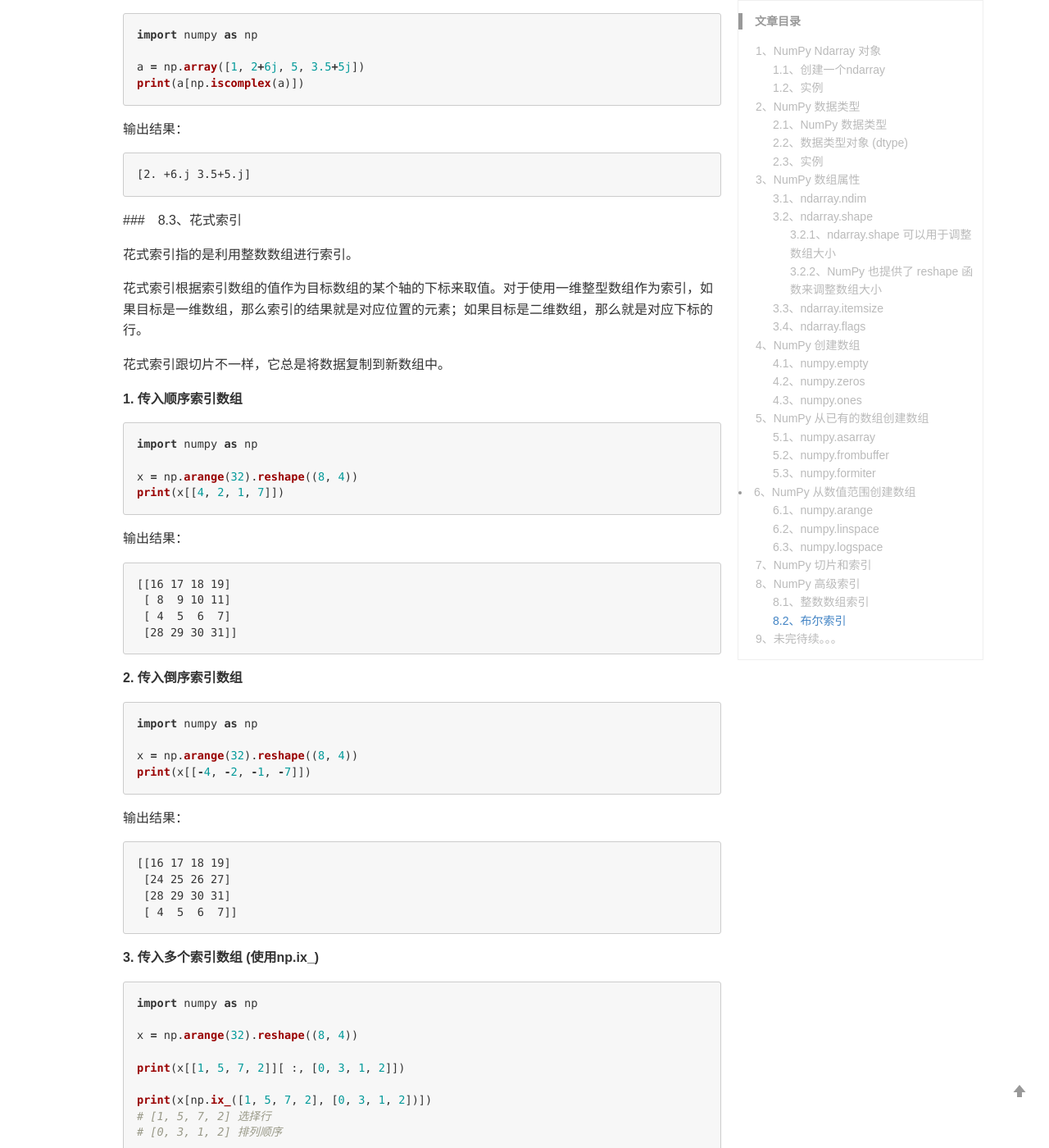
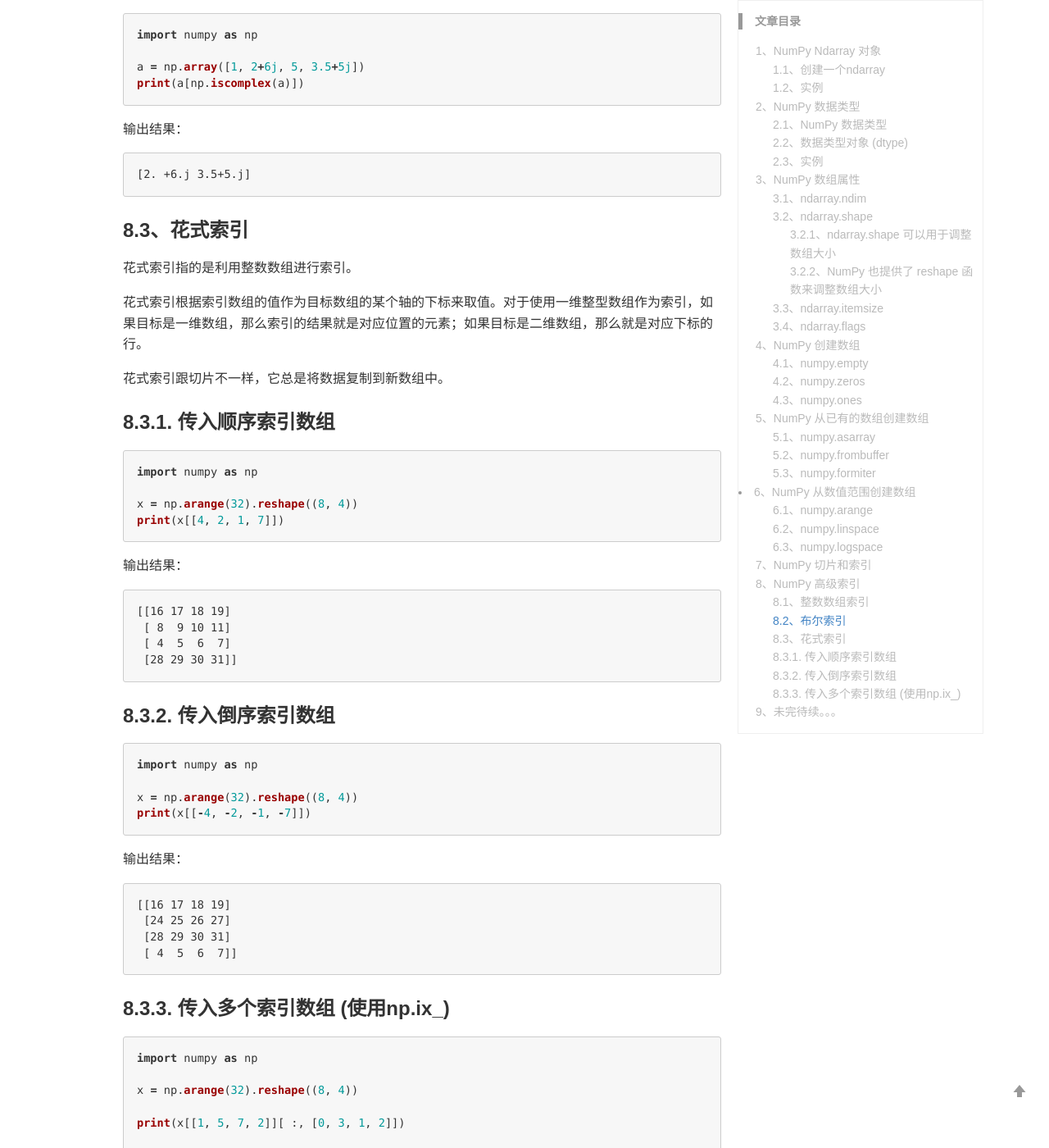
Before and after one commit to lazwan/lazywa.github.io, a Jekyll site: the page built from _posts/2020-01-30-numpy.md, in a window 1280 px wide and 1400 px high, scrolled down 24043 px. Shown: the whole window at 82% size. Built offline with Jekyll 4.4.1, drawn with Linux system fonts in a browser that asks for light colours; comment, search, counter and statistics services are not loaded.

Commit message:
update numpy.md

````diff
--- a/_posts/2020-01-30-numpy.md
+++ b/_posts/2020-01-30-numpy.md
@@ -1050,7 +1050,7 @@ print(a[np.iscomplex(a)])
 [2. +6.j 3.5+5.j]
 ```
 
-###　8.3、花式索引
+### 8.3、花式索引
 
 花式索引指的是利用整数数组进行索引。
 
@@ -1058,7 +1058,7 @@ print(a[np.iscomplex(a)])
 
 花式索引跟切片不一样，它总是将数据复制到新数组中。
 
-**1. 传入顺序索引数组**
+### 8.3.1. 传入顺序索引数组
 
 ```python
 import numpy as np
@@ -1074,7 +1074,7 @@ print(x[[4, 2, 1, 7]])
  [28 29 30 31]]
 ```
 
-**2. 传入倒序索引数组**
+### 8.3.2. 传入倒序索引数组
 
 ```python
 import numpy as np
@@ -1090,7 +1090,7 @@ print(x[[-4, -2, -1, -7]])
  [ 4  5  6  7]]
 ```
 
-**3. 传入多个索引数组 (使用np.ix_)**
+### 8.3.3. 传入多个索引数组 (使用np.ix_)
 
 ```python
 import numpy as np
````
